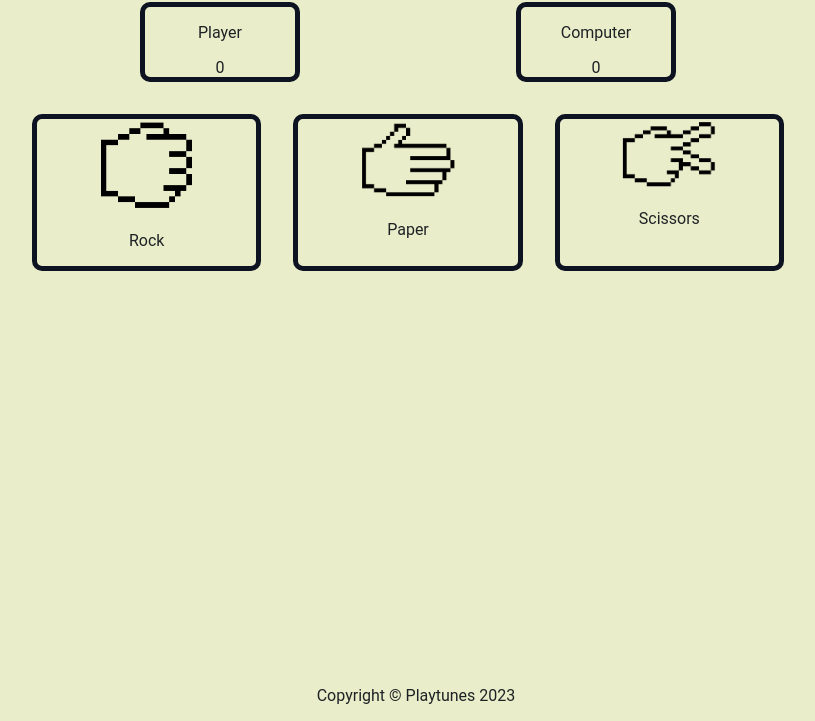
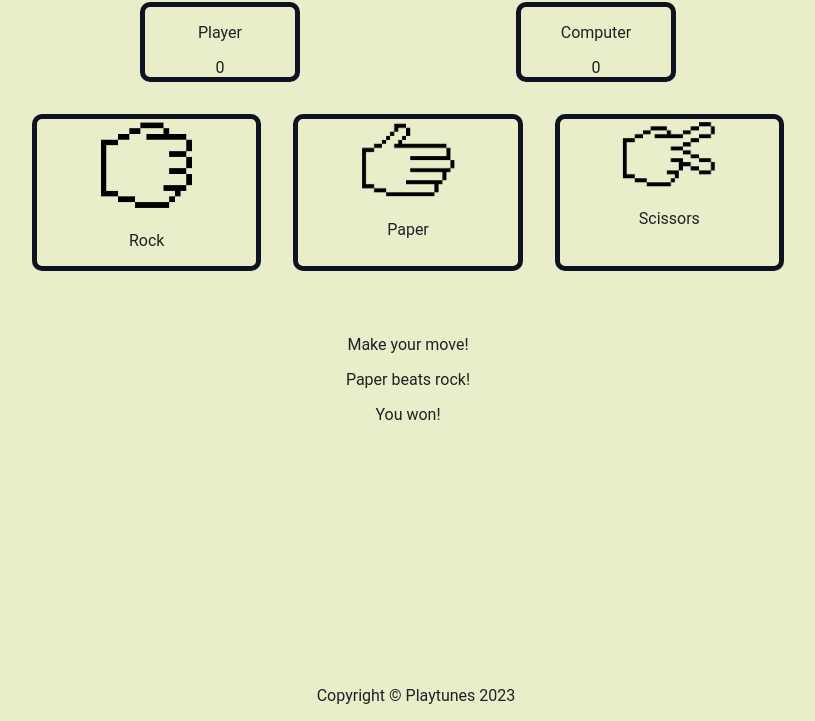
Before and after one commit to playtunes100/rock-paper-scissors, a plain HTML site: page index.html in a window 1280 px wide. Shown: the part 79-800 px from the top of the page, without its empty margins (232-1047 px from the left). Drawn offline with Linux system fonts and the light colour scheme.

Commit message:
Add results ui to display game outcome

```diff
--- a/css/styles.css
+++ b/css/styles.css
@@ -51,6 +51,11 @@ header > h1 {
     width:inherit;
 }
 
+.results-container {
+    text-align: center;
+    margin: 4rem;
+}
+
 footer {
     position:fixed;
     bottom:0;
--- a/index.html
+++ b/index.html
@@ -34,7 +34,11 @@
                 <p>Scissors</p>
             </div>
         </div>
-
+        <div class="results-container">
+            <p>Make your move!</p>
+            <p class="results">Paper beats rock!</p>
+            <p>You won!</p>
+        </div>
     </main>
     <footer>
         <p>Copyright © Playtunes 2023</p>
```
